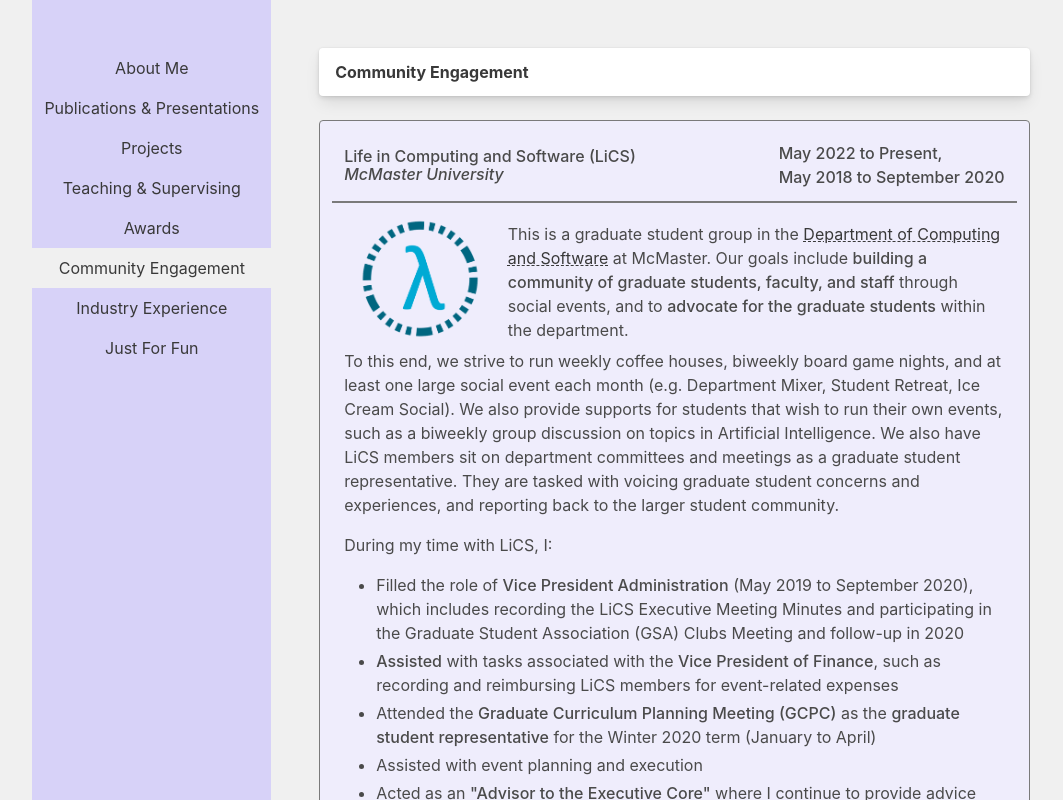
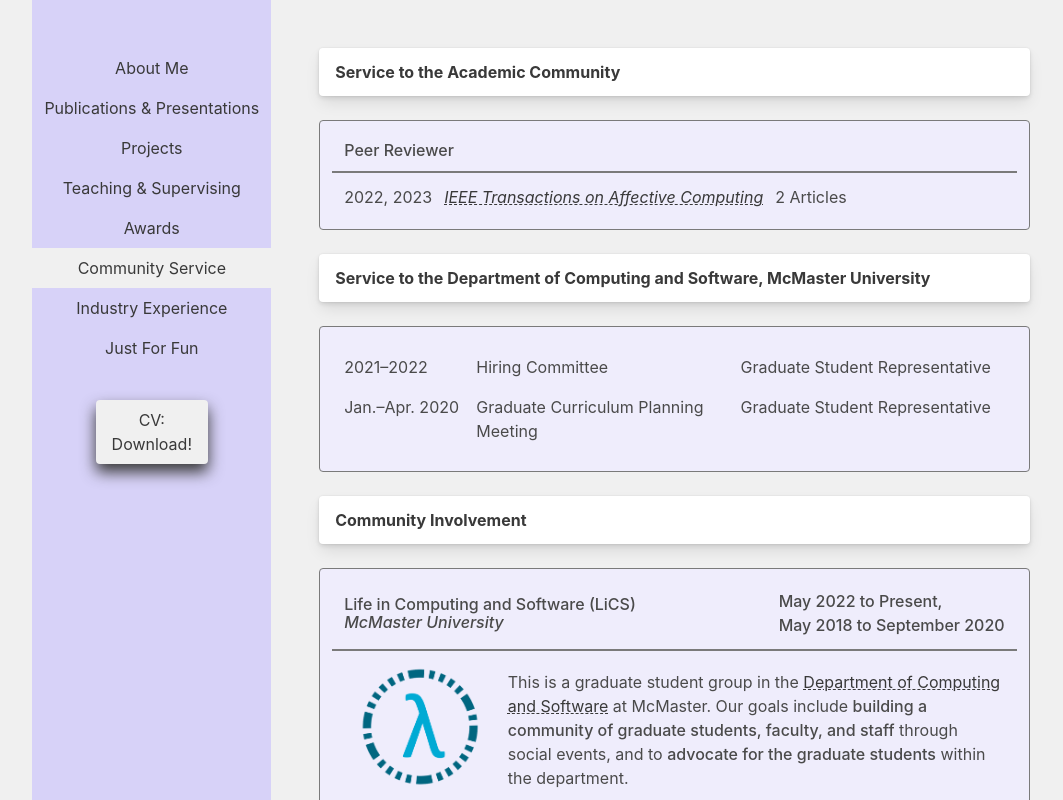
Before and after one commit to GenevaS/website, a Next.js app: page /community in a window 1280 px wide. Shown: the top 800 px of the page, without its empty margins (85-1148 px from the left). Built offline with nearby package versions, Linux system fonts and the light colour scheme; some icons are missing.

Commit message:
Updating awards and community service pages

```diff
--- a/components/footer.js
+++ b/components/footer.js
@@ -42,7 +42,7 @@
       </div>
 
       <div className='pt-6 has-text-grey-lighter'>
-        <span className='is-size-7 has-text-weight-medium'>Last Updated March 2023</span>
+        <span className='is-size-7 has-text-weight-medium'>Last Updated April 2023</span>
       </div>
     </footer>
 	)
--- a/components/navbar.js
+++ b/components/navbar.js
@@ -21,7 +21,7 @@
 const awards = "Awards";
 const awardsAddress = "/awards";
 
-const community = "Community Engagement";
+const community = "Community Service";
 const communityAddress = "/community";
 
 const industry = "Industry Experience";
@@ -88,6 +88,14 @@
                     </a>
                 </Link>
             </div> */}
+
+            {<div className='navbar-item is-justify-content-center'>
+                <Link href="/assets/GMSmith_CV_Web.pdf">
+                    <a download target="_blank" rel="noopener noreferrer" className='button downloadbutton my-5' tabIndex={0}>
+                        CV:<br/> Download!
+                    </a>
+                </Link>
+            </div>}
         </div>
 	)
 }
--- a/pages/community.js
+++ b/pages/community.js
@@ -47,7 +47,85 @@
               <div className="card">
                 <header className="card-header is-align-items-center">
                   <h1 className="card-header-title">
-                    Community Engagement
+                    Service to the Academic Community
+                  </h1>
+                </header>
+              </div>
+            </div>
+
+            <div className='column'>
+              <div className="tile is-ancestor">
+                <div className="tile is-vertical">
+                  <div className="tile">
+                    <div className="tile is-parent is-vertical">
+                      <InfoTile tileTitle={
+                                  <p className='has-text-weight-medium px-3'>
+                                    Peer Reviewer
+                                  </p>
+                              }
+                              tileLink={
+                                <span></span>
+                              }
+                              pictureSrc={null}
+                              pictureAlt=""
+                              lighter>
+                          <table className='column is-full p-0'>
+                            <tr className='column is-full p-0'>
+                              <td className='pr-3'>2022, 2023</td>
+                              <td className='pr-3'><a className="is-link"
+                                                      href="https://ieeexplore.ieee.org/xpl/aboutJournal.jsp?punumber=5165369"
+                                                      target="_blank" rel="noopener noreferrer"><i>IEEE Transactions on Affective Computing</i></a></td>
+                              <td className='pr-3'>2 Articles</td>
+                            </tr>
+                          </table>
+                      </InfoTile>
+                    </div>
+                  </div>
+                </div>
+              </div>
+            </div>
+
+            <div className='column'>
+              <div className="card">
+                <header className="card-header is-align-items-center">
+                  <h1 className="card-header-title">
+                    Service to the Department of Computing and Software, McMaster University
+                  </h1>
+                </header>
+              </div>
+            </div>
+
+            <div className='column'>
+              <div className='tile is-child notification
+                              has-background-primary-light has-dark-grey-border
+                              px-3'>
+                <article className="is-flex is-flex-direction-column
+                                    is-flex-grow-1
+                                    is-align-items-center px-3">
+                    <table className='column is-full p-0'>
+
+                      <tr className='columns is-full m-0 px-0 py-2'>
+                        <td className='column is-one-fifth p-0'>2021–2022</td>
+                        <td className='column is-two-fifths p-0'>Hiring Committee</td>
+                        <td className='column is-two-fifths p-0'>Graduate Student Representative</td>
+                      </tr>
+
+                      <tr className='columns is-full m-0 px-0 py-2'>
+                        <td className='column is-one-fifth p-0'>Jan.–Apr. 2020</td>
+                        <td className='column is-two-fifths p-0'>Graduate Curriculum Planning Meeting</td>
+                        <td className='column is-two-fifths p-0'>Graduate Student Representative</td>
+                      </tr>
+
+                    </table>
+                </article>
+              </div>
+            </div>
+
+            <div className='column'>
+              <div className="card">
+                <header className="card-header is-align-items-center">
+                  <h1 className="card-header-title">
+                    Community Involvement
                   </h1>
                 </header>
               </div>
```
Also changed, not shown: pages/awards.js (+13 -2 lines), pages/index.js (+4 -3 lines).
